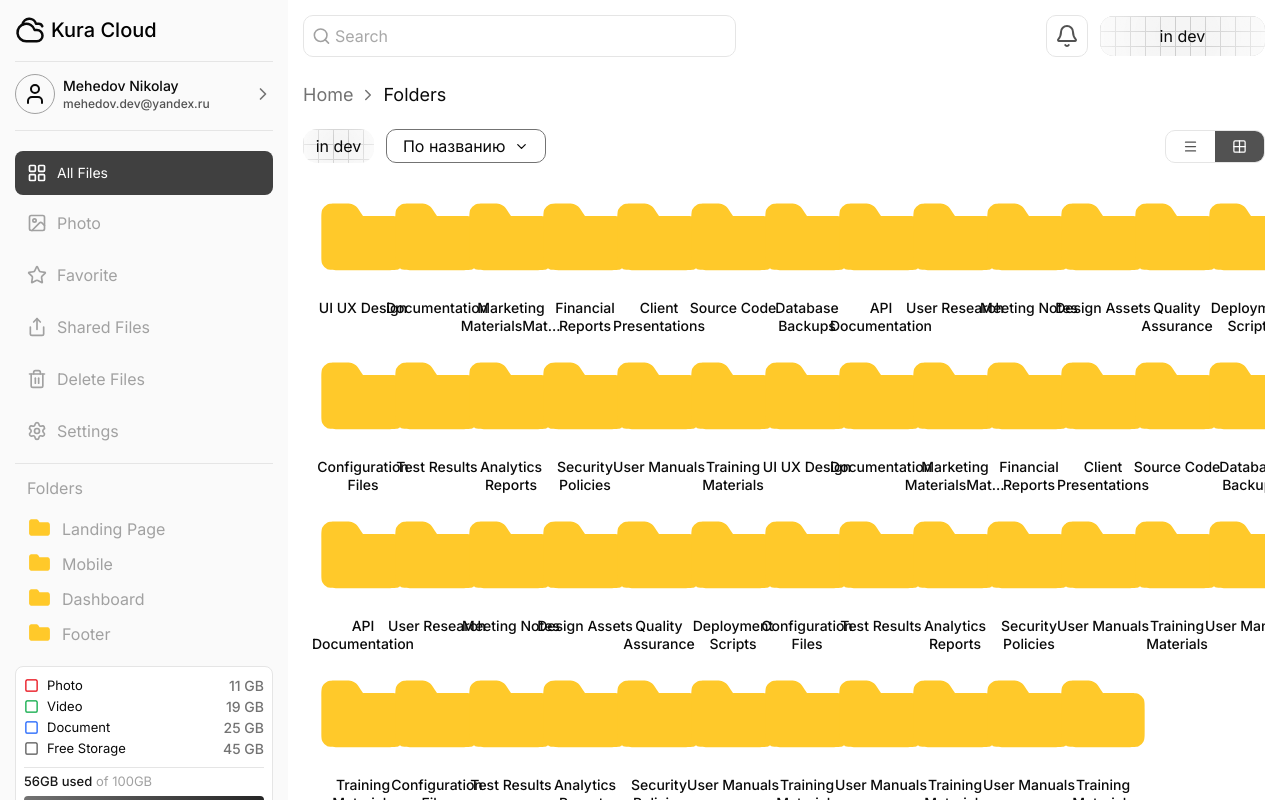
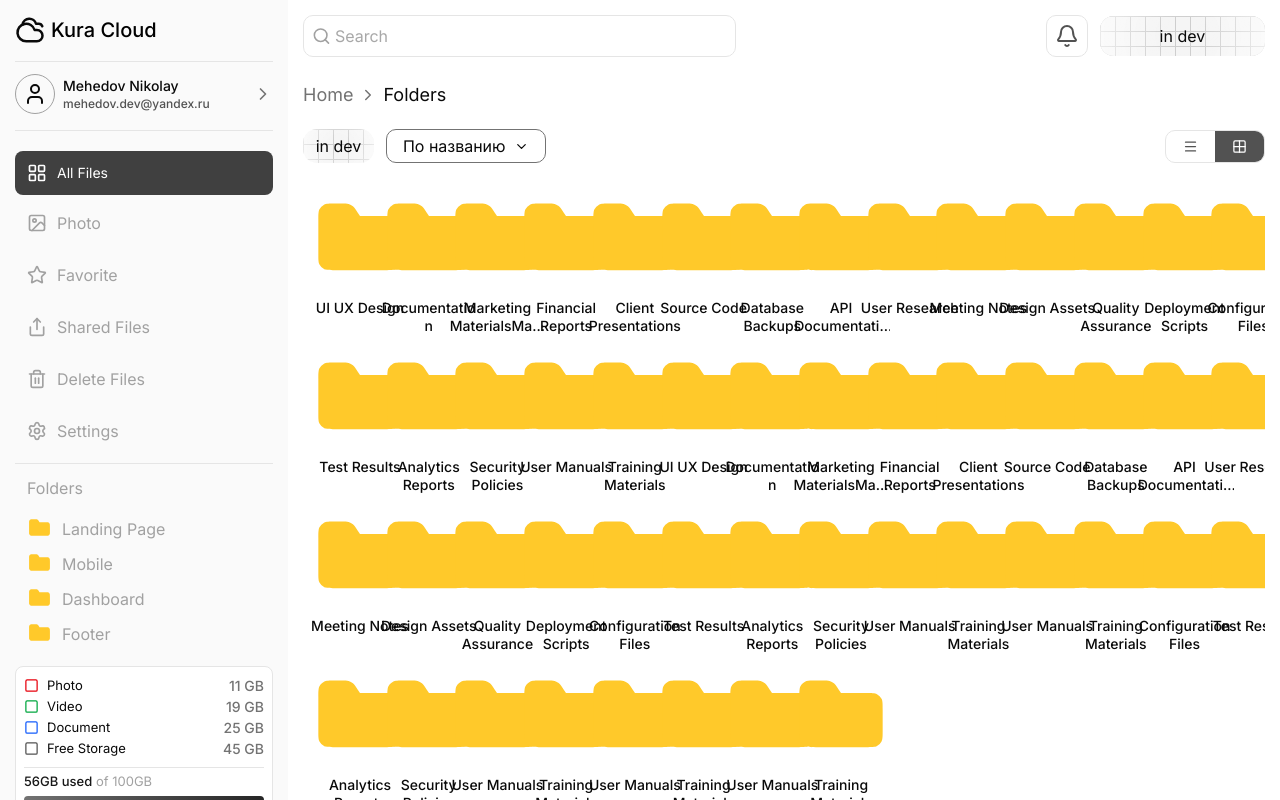
Before and after one commit to Mehedov/kura-cloud, a Next.js app: page /folders in a window 1280 px wide. Built offline with nearby package versions, Linux system fonts and the light colour scheme.

Commit message:
style(ui): adjust folder grid layout and remove pagination component

```diff
--- a/src/components/containers/FoldersTemplate.tsx
+++ b/src/components/containers/FoldersTemplate.tsx
@@ -114,12 +114,12 @@ export function FoldersTemplate({
 			<div className='flex-1 overflow-auto'>
 				<FolderList activeBtn={activeBtn} folderNames={folderNames} />
 			</div>
-			<Pagination
+			{/* <Pagination
 				totalPages={10}
 				currentPage={currentPage}
 				setCurrentPage={setCurrentPage}
 				className='mt-auto'
-			/>
+			/> */}
 		</section>
 	)
 }
--- a/src/components/elements/folder-list/folder-list.tsx
+++ b/src/components/elements/folder-list/folder-list.tsx
@@ -35,11 +35,11 @@ export function FolderList({ activeBtn, folderNames }: Props) {
 	}
 
 	return activeBtn === 'menu' ? (
-		<div className='flex flex-col gap-3  items-start mt-2 h-full'>
+		<div className='flex flex-col  items-start mt-2 h-full'>
 			{renderFoldersTypeMenu()}
 		</div>
 	) : (
-		<div className='inline-grid grid-cols-13 mt-2 h-full'>
+		<div className='inline-grid grid-cols-14 mt-2 h-full'>
 			{renderFoldersTypeGrid()}
 		</div>
 	)
--- a/src/components/elements/folder-list/folder.tsx
+++ b/src/components/elements/folder-list/folder.tsx
@@ -35,7 +35,7 @@ export const FolderGrid = forwardRef<HTMLAnchorElement, FolderProps>(
 								ref={ref}
 								href={`${pathname}/${slug}`}
 								className={cn(
-									'w-30 flex flex-col items-center gap-2 p-2 rounded-xl duration-200 hover:-translate-y-1',
+									'w-28.5 flex flex-col items-center gap-2 p-2 rounded-xl duration-200 hover:-translate-y-1',
 									className,
 								)}
 								{...props}
```
